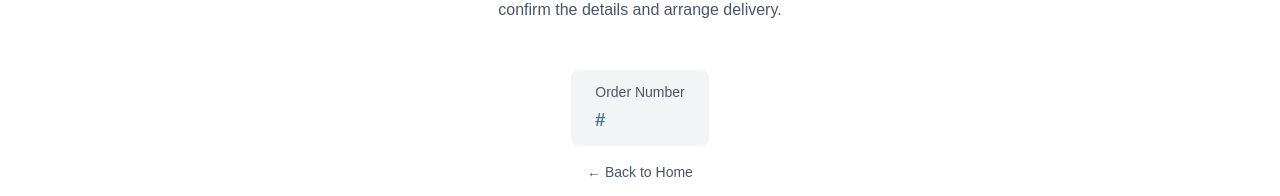
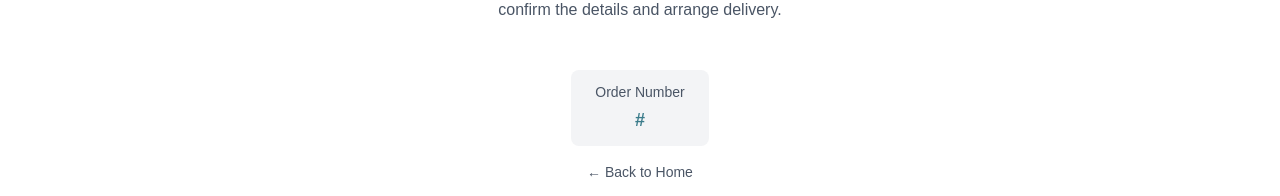
Before and after one commit to hafsaMuhammad/The-Contractor---frontend, a Next.js app: page /order-success in a window 1280 px wide. Shown: the part 447-643 px from the top of the page. Built offline with nearby package versions, Linux system fonts and the light colour scheme.

Commit message:
edited order success

```diff
--- a/src/app/order-success/page.tsx
+++ b/src/app/order-success/page.tsx
@@ -1,8 +1,9 @@
 import { CheckCircle } from "lucide-react";
 import Link from "next/link";
 
-export default function OrderSuccess({ searchParams }: { searchParams: { orderId?: string } }) {
-  const orderId = searchParams?.orderId;
+export default async function OrderSuccess({ searchParams }: { searchParams: Promise<{ orderId?: string }> }) {
+  const { orderId } = await searchParams;
+
 
   return (
     <div className="flex flex-col items-center justify-center min-h-screen bg-white px-4">
@@ -17,7 +18,7 @@ export default function OrderSuccess({ searchParams }: { searchParams: { orderId
         details and arrange delivery.
       </p>
 
-      <div className="mt-6 inline-block rounded-lg bg-gray-100 px-6 py-3 mb-3">
+      <div className="mt-6 inline-block rounded-lg bg-gray-100 px-6 py-3 mb-3 text-center">
         <p className="text-sm font-medium text-gray-600">Order Number</p>
         <p className="mt-1 text-lg font-semibold text-[#3b7c8b]">
           #{orderId}
```
